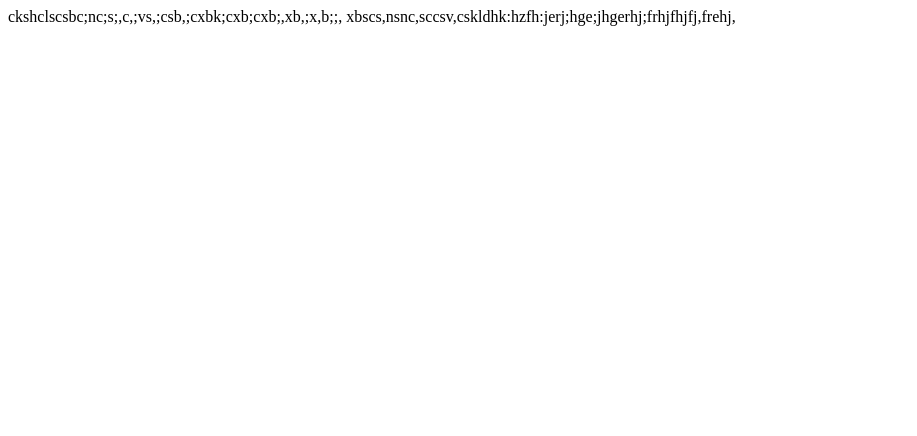
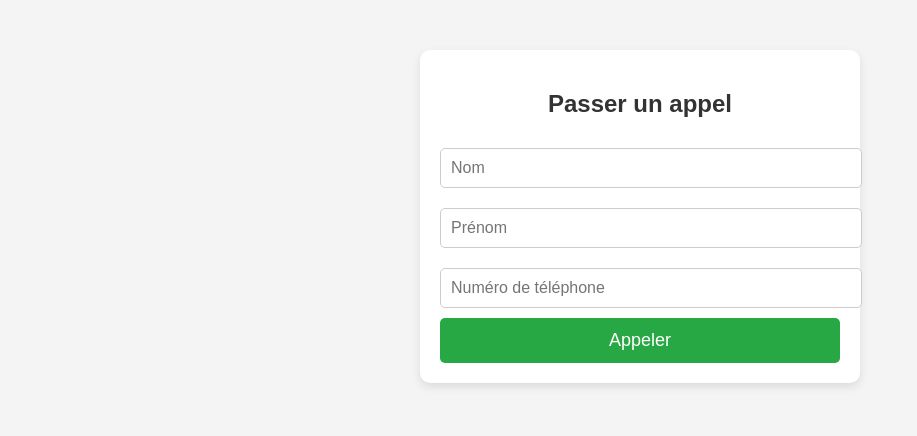
Before and after one commit to Levite-Mbuola/Tuto, a plain HTML site: page index.html in a window 1280 px wide. Shown: the whole page, without its empty margins (0-917 px from the left). Drawn offline with Linux system fonts and the light colour scheme.

Commit message:
Update index.html
Mise en jours code

```diff
--- a/index.html
+++ b/index.html
@@ -1 +1,82 @@
-ckshclscsbc;nc;s;,c,;vs,;csb,;cxbk;cxb;cxb;,xb,;x,b;;, xbscs,nsnc,sccsv,cskldhk:hzfh:jerj;hge;jhgerhj;frhjfhjfj,frehj,
+<!DOCTYPE html>
+<html lang="fr">
+<head>
+    <meta charset="UTF-8">
+    <meta name="viewport" content="width=device-width, initial-scale=1.0">
+    <title>Appel Téléphonique</title>
+    <style>
+        body {
+            font-family: Arial, sans-serif;
+            text-align: center;
+            margin: 50px;
+            background-color: #f4f4f4;
+        }
+        .container {
+            max-width: 400px;
+            background: white;
+            padding: 20px;
+            margin: auto;
+            border-radius: 10px;
+            box-shadow: 0px 4px 10px rgba(0, 0, 0, 0.1);
+        }
+        h2 {
+            color: #333;
+        }
+        input {
+            width: 100%;
+            padding: 10px;
+            margin: 10px 0;
+            border: 1px solid #ccc;
+            border-radius: 5px;
+            font-size: 16px;
+        }
+        button {
+            width: 100%;
+            padding: 12px;
+            font-size: 18px;
+            color: white;
+            background-color: #28a745;
+            border: none;
+            border-radius: 5px;
+            cursor: pointer;
+        }
+        button:hover {
+            background-color: #218838;
+        }
+        .error {
+            color: red;
+            font-size: 14px;
+            display: none;
+        }
+    </style>
+</head>
+<body>
+
+    <div class="container">
+        <h2>Passer un appel</h2>
+        <input type="text" id="nom" placeholder="Nom">
+        <input type="text" id="prenom" placeholder="Prénom">
+        <input type="tel" id="numero" placeholder="Numéro de téléphone">
+        <p class="error" id="error-message">Veuillez entrer un numéro valide !</p>
+        <button onclick="passerAppel()">Appeler</button>
+    </div>
+
+    <script>
+        function passerAppel() {
+            let numero = document.getElementById("numero").value.trim();
+            let errorMessage = document.getElementById("error-message");
+
+            // Vérification du numéro (doit contenir uniquement des chiffres et "+")
+            let regex = /^[+]?[0-9]+$/;
+            if (numero === "" || !regex.test(numero)) {
+                errorMessage.style.display = "block";
+                return;
+            }
+
+            errorMessage.style.display = "none"; // Cacher le message d'erreur si tout est OK
+            window.location.href = "tel:" + numero;
+        }
+    </script>
+
+</body>
+  </html>
```
